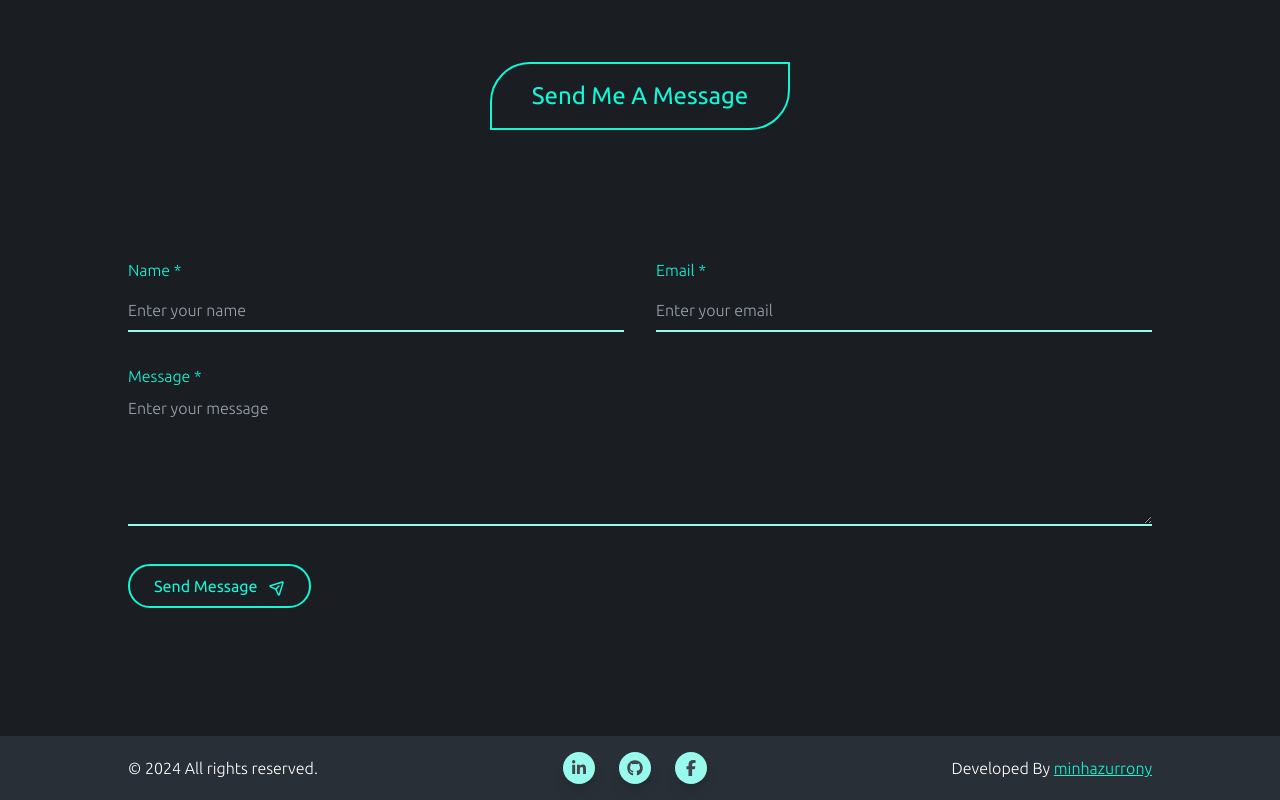
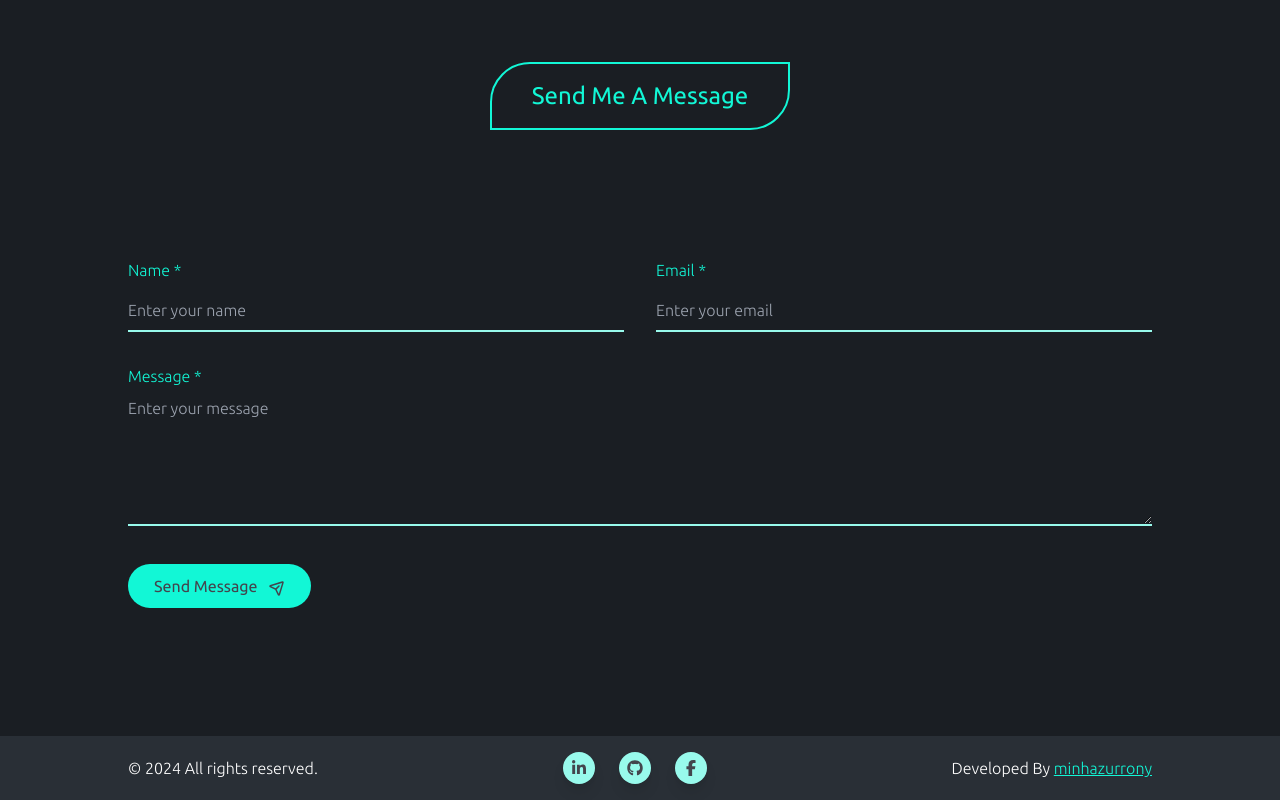
Before and after one commit to minhazurrony/portfolio, a Next.js app: page / in a window 1280 px wide. Shown: the part 7095-7895 px from the top of the page. Built offline with nearby package versions, Linux system fonts and the light colour scheme.

Commit message:
style: update contact button bg color

```diff
--- a/app/containers/home-page/Contact.tsx
+++ b/app/containers/home-page/Contact.tsx
@@ -79,7 +79,7 @@ function Contact() {
           <Reveal>
             <button
               type="submit"
-              className="rounded-full border-2 border-brand-one bg-bg-two px-6 py-2 font-ubuntu capitalize text-brand-one transition-all duration-300 ease-in hover:bg-brand-one hover:text-grey"
+              className="rounded-full border-2 border-transparent bg-brand-one px-6 py-2 font-ubuntu capitalize text-grey transition-all duration-300 ease-in hover:border-brand-one hover:bg-bg-two hover:text-brand-one"
             >
               send message <PiPaperPlaneTiltBold className="ml-2 inline" />
             </button>
```
